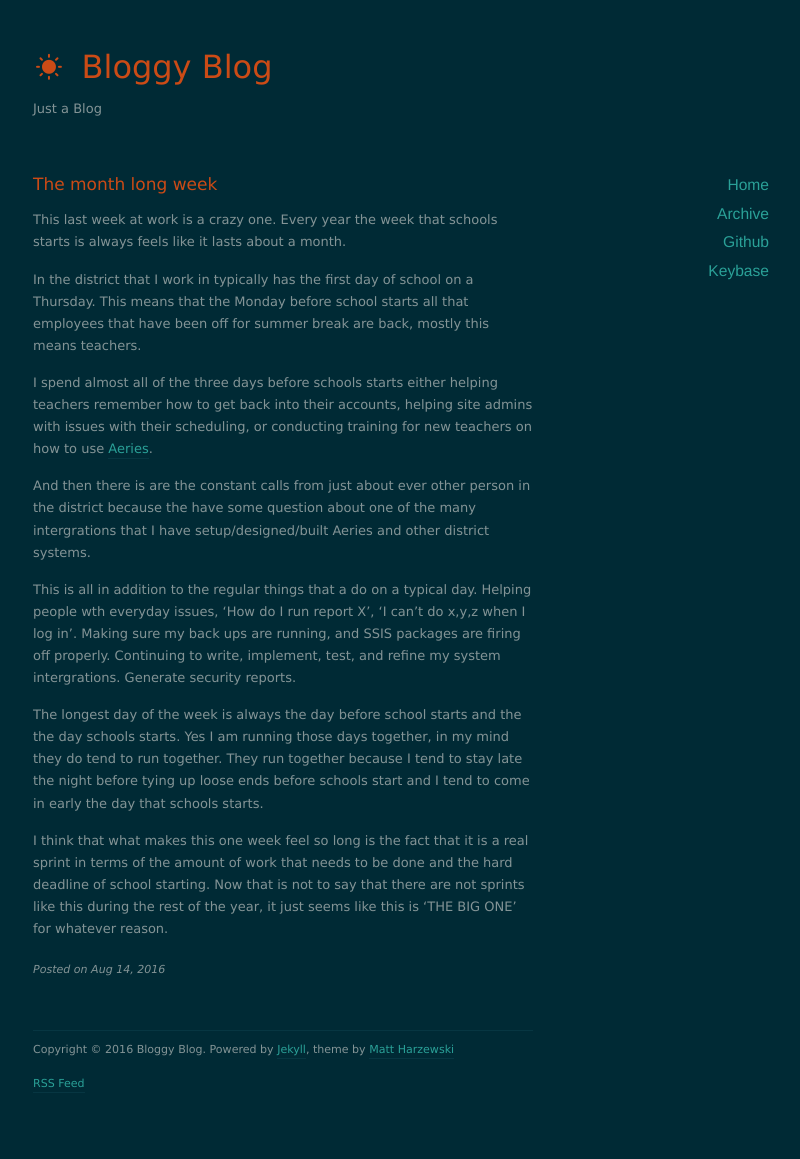
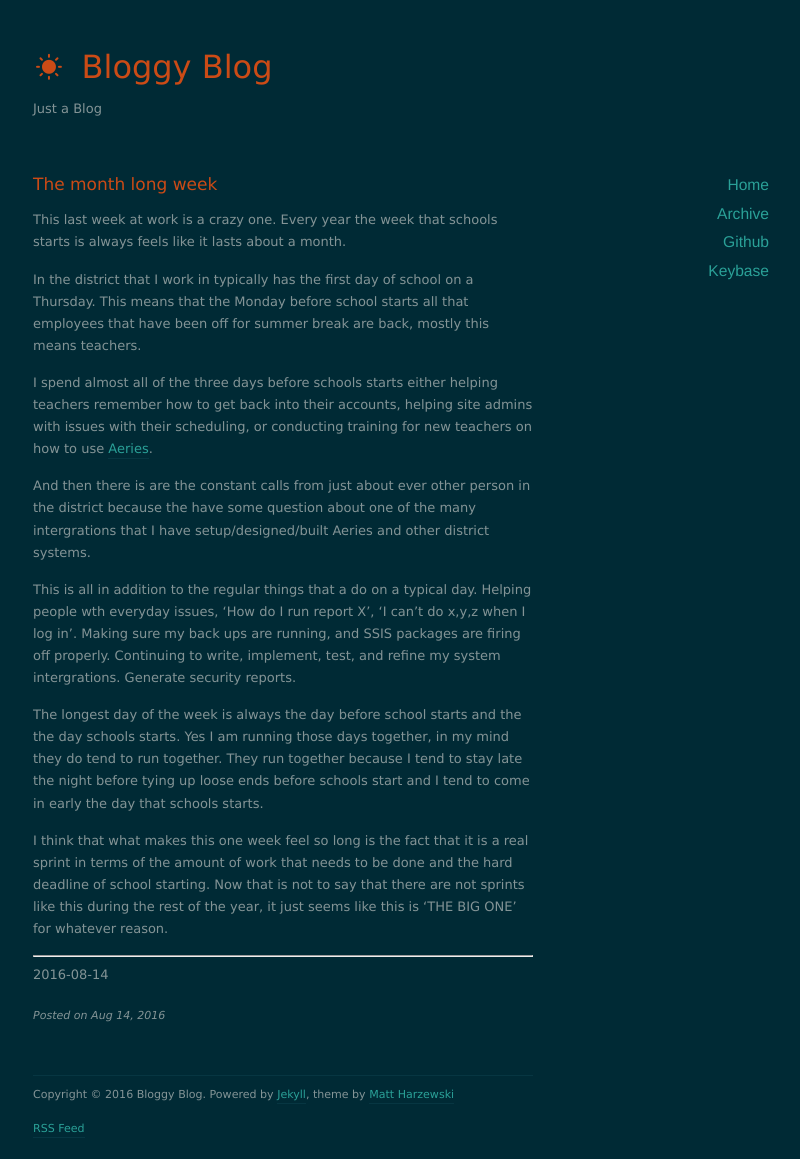
Before and after one commit to ki6bjv/ki6bjv.github.io, a Jekyll site: the page built from _posts/2016-08-14-MonthLongWeek.md, in a window 1280 px wide. Shown: the whole page, without its empty margins (357-1157 px from the left). Built offline with Jekyll 4.4.1, drawn with Linux system fonts in a browser that asks for light colours; nearby versions of some CDN libraries; before the commit the page ends 1113 px from its top, so only the background shows below that.

Commit message:
add date

```diff
--- a/_posts/2016-08-14-MonthLongWeek.md
+++ b/_posts/2016-08-14-MonthLongWeek.md
@@ -16,3 +16,7 @@ This is all in addition to the regular things that a do on a typical day. Helpin
 The longest day of the week is always the day before school starts and the the day schools starts. Yes I am running those days together, in my mind they do tend to run together. They run together because I tend to stay late the night before tying up loose ends before schools start and I tend to come in early the day that schools starts.
 
 I think that what makes this one week feel so long is the fact that it is a real sprint in terms of the amount of work that needs to be done and the hard deadline of school starting. Now that is not to say that there are not sprints like this during the rest of the year, it just seems like this is 'THE BIG ONE' for whatever reason.
+
+***
+
+2016-08-14
```
